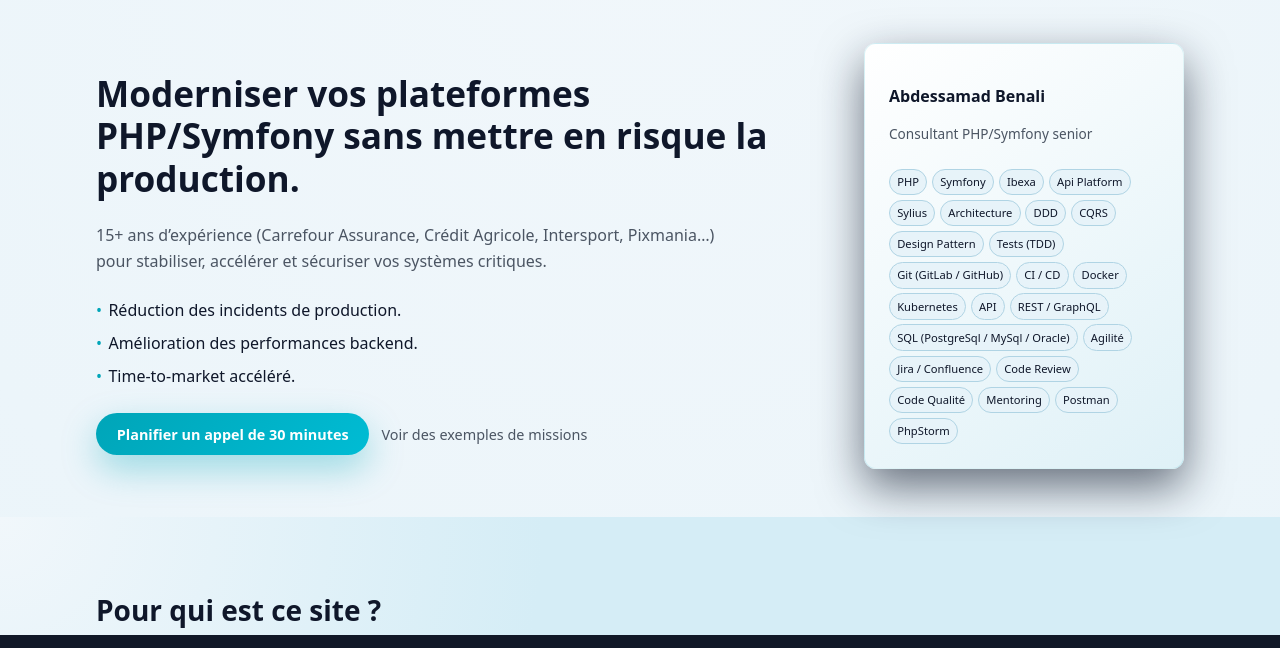
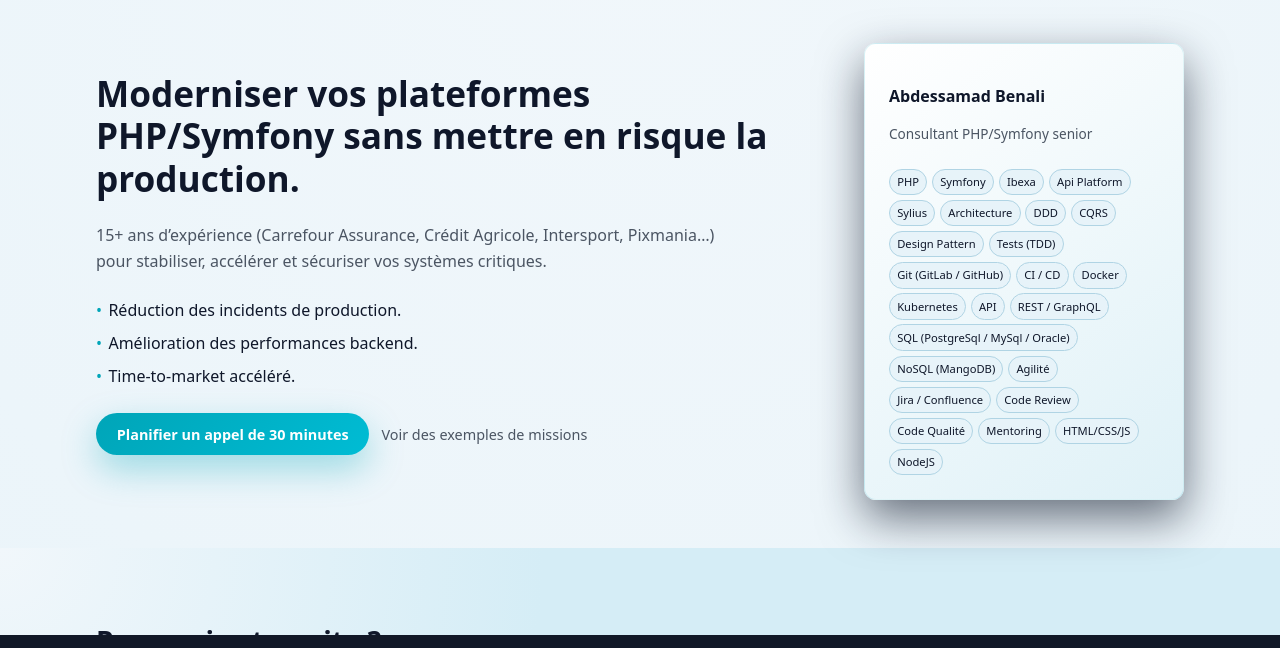
Before and after one commit to abenali/my-portfolio, a plain HTML site: page index.html in a window 1280 px wide. Shown: the part 88-736 px from the top of the page. Drawn offline with Linux system fonts and the light colour scheme.

Commit message:
Update skills section in index.html
Removed Postman and PhpStorm mentions, added HTML/CSS/JS and NodeJS.

```diff
--- a/index.html
+++ b/index.html
@@ -189,13 +189,14 @@
                         <span>API</span>
                         <span>REST / GraphQL</span>
                         <span>SQL (PostgreSql / MySql / Oracle)</span>
+                        <span>NoSQL (MangoDB)</span>
                         <span>Agilité</span>
                         <span>Jira / Confluence</span>
                         <span>Code Review</span>
                         <span>Code Qualité</span>
                         <span>Mentoring</span>
-                        <span>Postman</span>
-                        <span>PhpStorm</span>
+                        <span>HTML/CSS/JS</span>
+                        <span>NodeJS</span>
                     </div>
                 </div>
             </aside>
```
